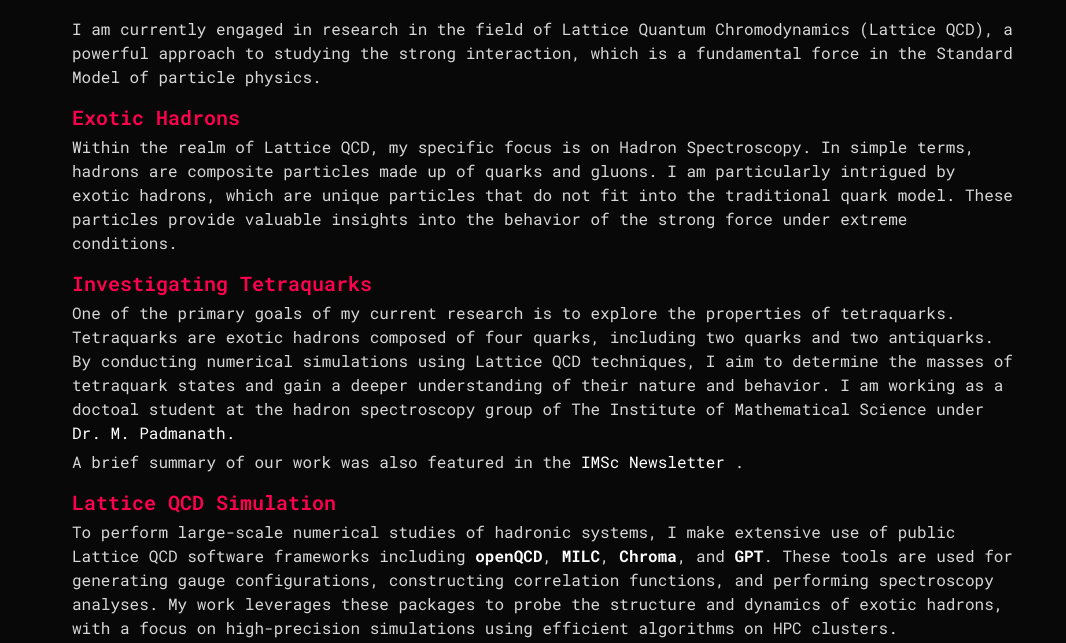
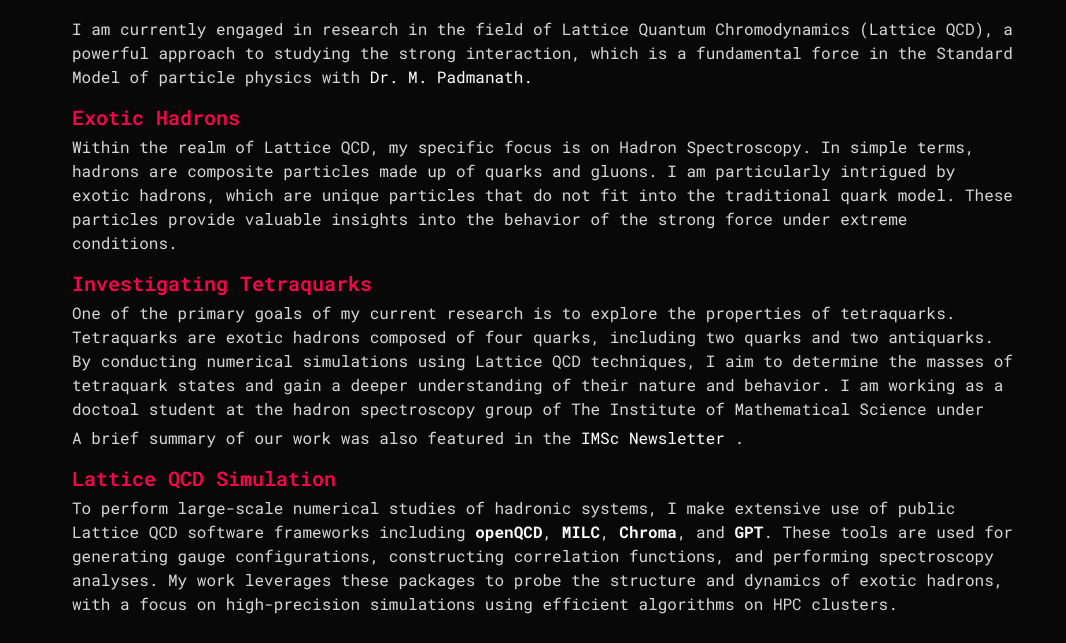
Before and after one commit to bhabanist/bhabanist.github.io, a plain HTML site: page research.html in a window 1280 px wide. Shown: the part 427-1070 px from the top of the page, without its empty margins (96-1162 px from the left). Drawn offline with nearby package versions, Linux system fonts and the light colour scheme; some packages are replaced by stand-ins of ours.

Commit message:
Update research.html

```diff
--- a/research.html
+++ b/research.html
@@ -71,7 +71,8 @@
           <h2>Lattice QCD and Hadron Spectroscopy</h2>
           <p>I am currently engaged in research in the field of Lattice Quantum Chromodynamics (Lattice QCD),
             a powerful approach to studying the strong interaction, which is a fundamental force in the Standard Model
-            of particle physics.</p>
+            of particle physics with <a
+              href="https://www.imsc.res.in/~padmanath/index.html#/M. Padmanath" target="_blank">Dr. M. Padmanath.</a></p>
 
           <h3>Exotic Hadrons</h3>
           <p>Within the realm of Lattice QCD, my specific focus is on Hadron Spectroscopy. In simple terms,
@@ -87,8 +88,7 @@
             By conducting numerical simulations using Lattice QCD techniques, I aim to determine the masses
             of tetraquark states and gain a deeper understanding of their nature and behavior. I am working as a
             doctoal student at the hadron spectroscopy
-            group of The Institute of Mathematical Science under <a
-              href="https://www.imsc.res.in/~padmanath/index.html#/M. Padmanath" target="_blank">Dr. M. Padmanath.</a>
+            group of The Institute of Mathematical Science under
           </p>
           <p>
             A brief summary of our work was also featured in the
```
